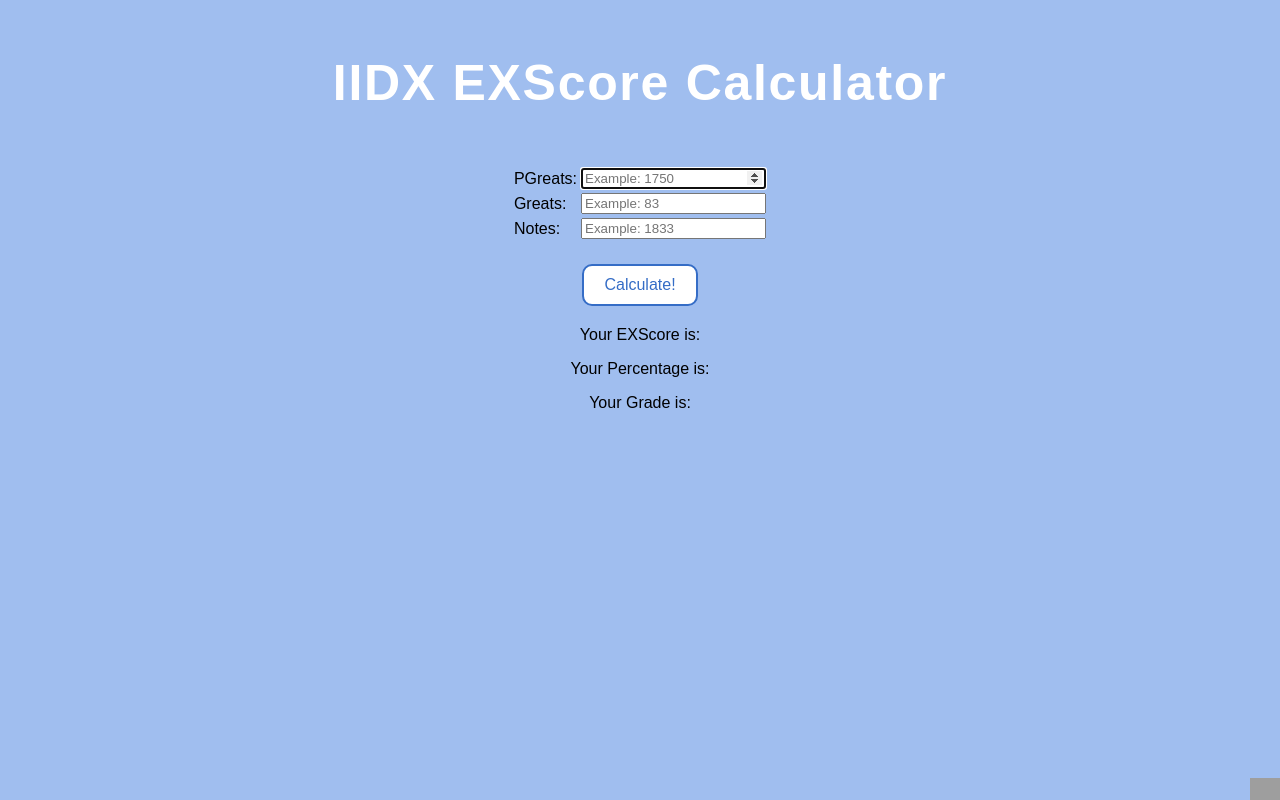
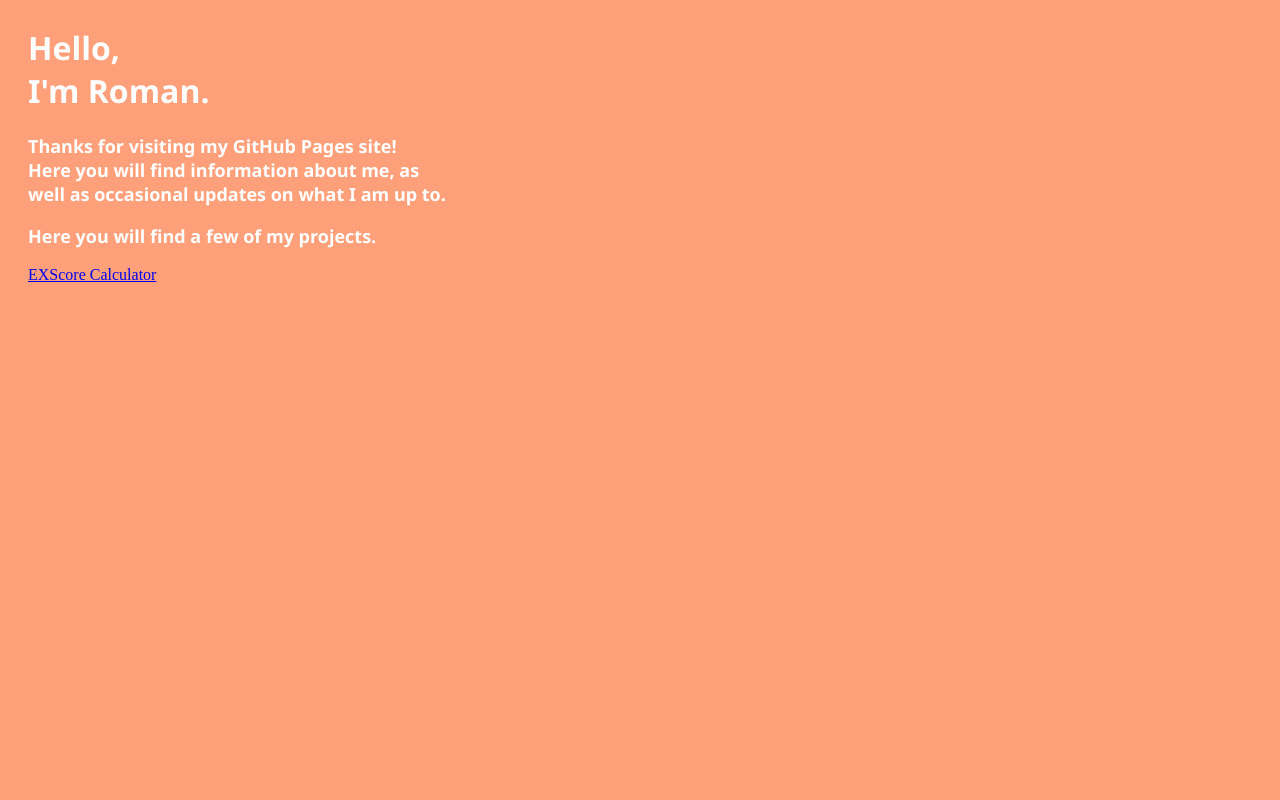
Before and after one commit to rm-iso/rm-iso.github.io, a plain HTML site: page index.html in a window 1280 px wide. Drawn offline with Linux system fonts and the light colour scheme; grey boxes are pictures that could not be loaded.

Commit message:
Added front page.

```diff
--- a/index.html
+++ b/index.html
@@ -1,58 +1,17 @@
 <!DOCTYPE html>
-<!-- By: DJ ISO -->
 <html>
-<head>
-
-<!-- Style for the webpage -->
-<link rel="stylesheet" href="exstyle.css">
-
-</head>
-<!-- Body of webpage -->
-<body>
-<!-- Menu bar thing
-<ul>
-<li><a class="active" href="#home">Home</a></li>
-<li><a href="#projects">Projects</a></li>
-<li><a href="#contact">Contact</a></li>
-<li><a href="#about">About</a></li>
-</ul>
--->
-<center>
-    <h1 class="EXTitle">IIDX EXScore Calculator</h1>
-    <!-- Makes the text inputs into a table layout -->
-    <form name="CalcForm" action="#" method="post">
-        <table class="layout">
-            <tr>
-                <td>PGreats:</td>
-                <td colspan="2">
-                    <input type="number" id="PGreat" name="PGreat" required="required" autofocus="autofocus" placeholder="Example: 1750" onkeypress="handle(event)">
-                </td>
-            </tr>
-            <tr>
-                <td>Greats:</td>
-                <td colspan="2">
-                    <input type="number" id="Great" name="Great" required="required" placeholder="Example: 83" onkeypress="handle(event)">
-                </td>
-            </tr>
-            <tr>
-                <td>Notes:</td>
-                <td colspan="2">
-                    <input type="number" id="Notes" name="Notes" required="required" placeholder="Example: 1833" onkeypress="handle(event)">
-                </td>
-            </tr>
-        </table>
-    </form>
-<br>
-    <!-- Button for completing action of calculation -->
-    <div class="button" onclick="clickhandle()">Calculate!</div>
-
-    <!-- Paragraph text for output -->
-    <p id="theEX">Your EXScore is: </p>
-    <p id="yourPcent">Your Percentage is: </p>
-    <p id="Grade">Your Grade is: </p>
-
-<script src="excalc.js"></script>
-</center>
-<img class="tacoparty" src="http://i.imgur.com/WJGR7Tw.gif">
-</body>
-<html>
+    <head>
+        <title>Roman's Page</title>
+        <link rel="stylesheet" href="styles.css">
+    </head>
+    <body style="padding-left: 20px">
+        <h1>Hello, <br>
+            I'm Roman.
+        </h1>
+        <p>Thanks for visiting my GitHub Pages site!<br>
+        Here you will find information about me, as<br>
+        well as occasional updates on what I am up to.</p>
+        <p>Here you will find a few of my projects.</p>
+        <a href="/exscorecalc/exstyle.css">EXScore Calculator</a>
+    </body>
+</html>
--- /dev/null
+++ b/styles.css
@@ -0,0 +1,16 @@
+body {
+    background-color: lightsalmon;
+}
+
+h1 {
+    padding-top: 5px;
+    font-family: 'Segoe UI', Tahoma, Geneva, Verdana, sans-serif;
+    color: white;
+}
+
+p {
+    font-family: 'Segoe UI', Tahoma, Geneva, Verdana, sans-serif;
+    font-size: 18px;
+    font-weight: bold;
+    color: white;
+}
```
Also changed, not shown: exscorecalc/exscore.html (added, +59 -0 lines), exscorecalc/excalc.js (renamed from excalc.js), exscorecalc/exstyle.css (renamed from exstyle.css).
